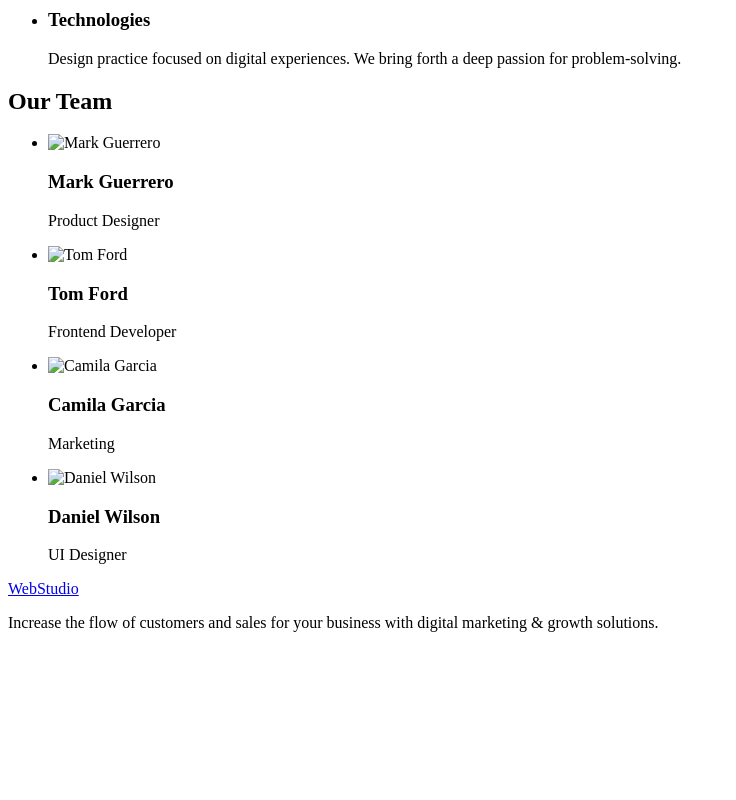
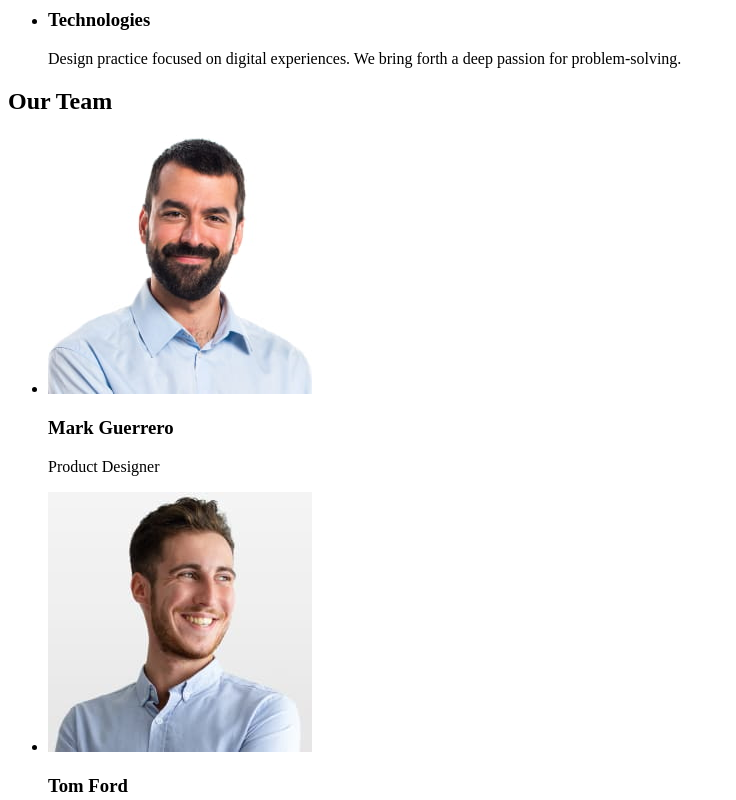
Before and after one commit to Dimqe/goit-markup-hw-01, a plain HTML site: page index.html in a window 1280 px wide. Shown: the part 560-1360 px from the top of the page, without its empty margins (0-736 px from the left). Before the commit the page ends 1208 px from the top, so only its background shows below. Drawn offline with Linux system fonts and the light colour scheme.

Commit message:
Оновлення коду згідно з вимогами

```diff
--- a/index.html
+++ b/index.html
@@ -60,22 +60,22 @@
       <h2>Our Team</h2>
       <ul>
         <li>
-          <img src=".images/man-with-laptop-presenting-something.jpg" width="264" alt="Mark Guerrero" />
+          <img src="./images/man-with-laptop-presenting-something.jpg" width="264" alt="Mark Guerrero" />
           <h3>Mark Guerrero</h3>
           <p>Product Designer</p>
         </li>
         <li>
-          <img src=".images/Front-End-Devoloper.jpg" width="264" alt="Tom Ford" />
+          <img src="./images/Front-End-Devoloper.jpg" width="264" alt="Tom Ford" />
           <h3>Tom Ford</h3>
           <p>Frontend Developer</p>
         </li>
         <li>
-          <img src=".images/young-beautiful-woman-pink-warm-sweater-natural-look-smiling-portrait-isolated-long-hair.jpg" width="264" alt="Camila Garcia" />
+          <img src="./images/young-beautiful-woman-pink-warm-sweater-natural-look-smiling-portrait-isolated-long-hair.jpg" width="264" alt="Camila Garcia" />
           <h3>Camila Garcia</h3>
           <p>Marketing</p>
         </li>
         <li>
-          <img src=".images/confident-handsome-guy-posing-against-white-wall.jpg" width="264" alt="Daniel Wilson" />
+          <img src="./images/confident-handsome-guy-posing-against-white-wall.jpg" width="264" alt="Daniel Wilson" />
           <h3>Daniel Wilson</h3>
           <p>UI Designer</p>
         </li>
```
